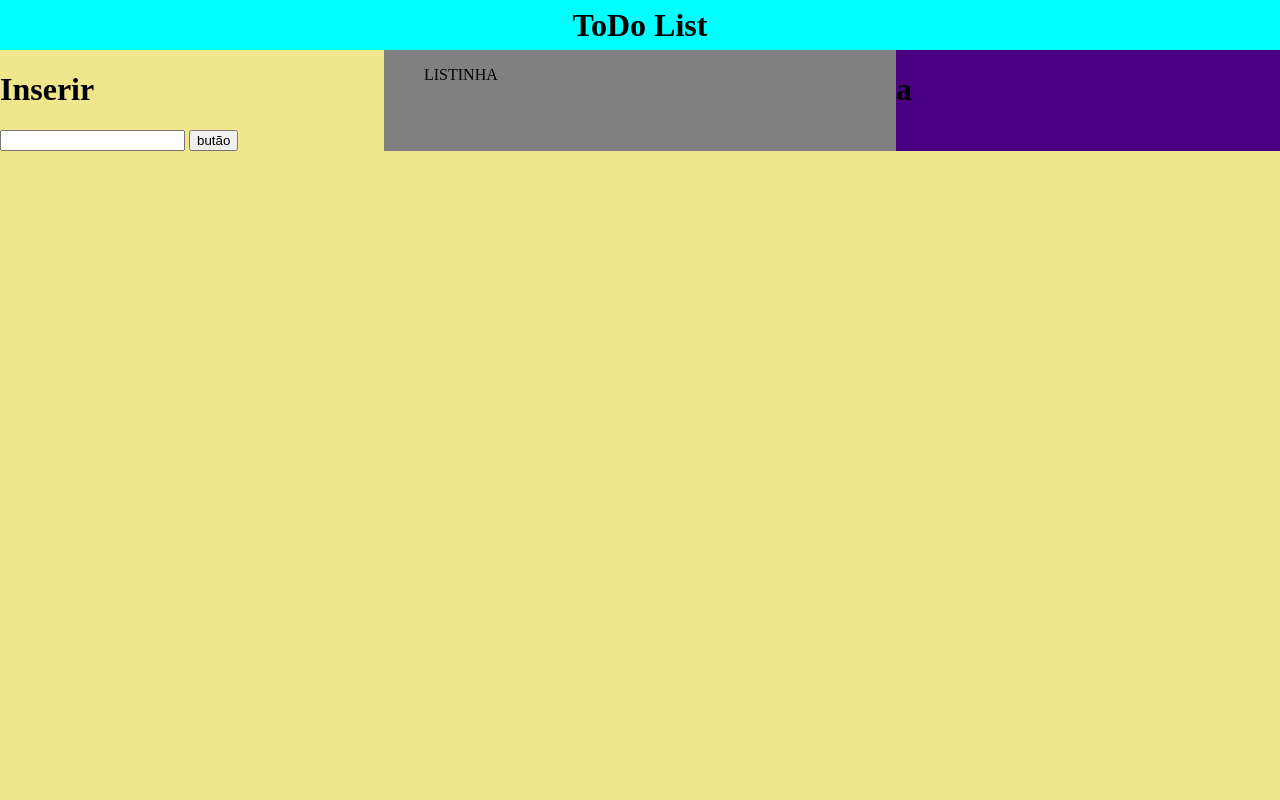
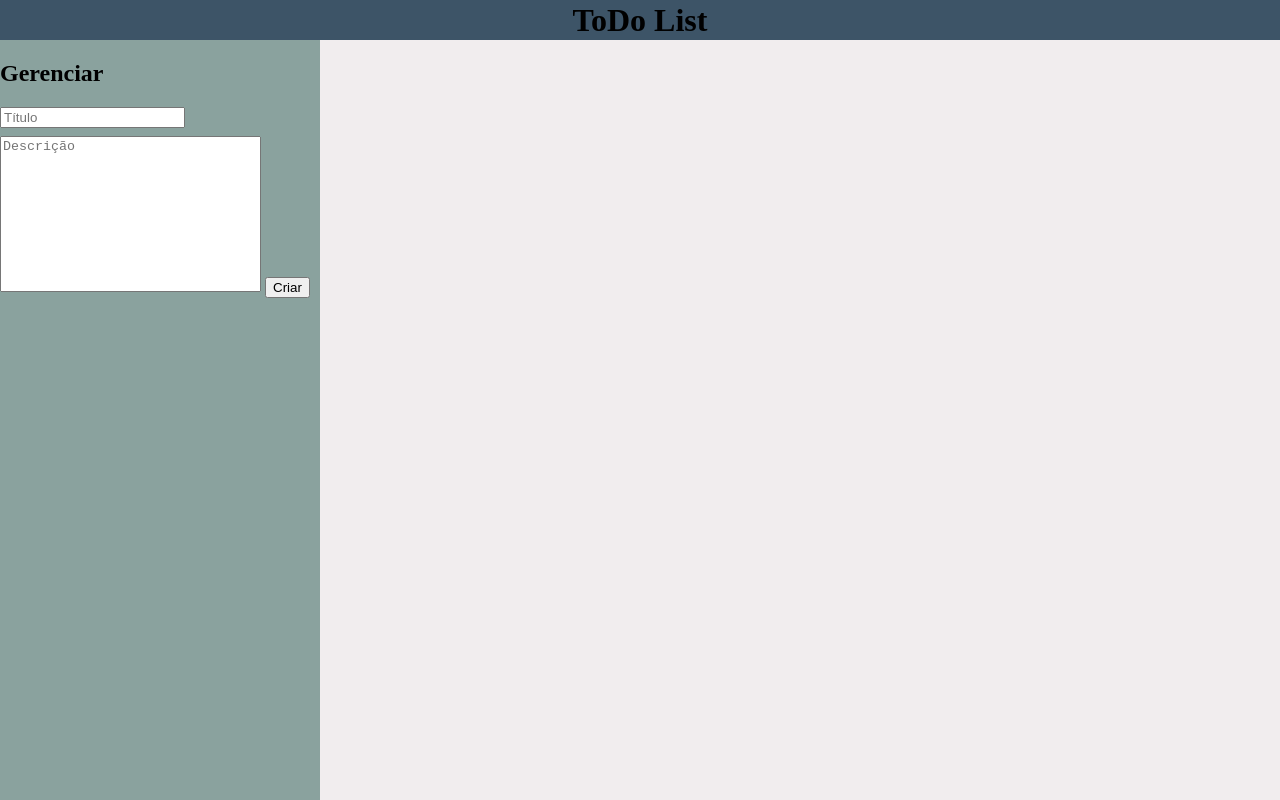
Before and after one commit to matheus-zocratto/Praticando-ToDo-List, a website: page index.html in a window 1280 px wide. Drawn offline with Linux system fonts and the light colour scheme.

Commit message:
alterações em toda a estrutura do projeto ToDo

```diff
--- /dev/null
+++ b/ToDo.js
@@ -0,0 +1,6 @@
+class ToDo {
+  constructor(titulo, descricao){
+    this.titulo = titulo;
+    this.descricao = descricao;
+  }
+}
--- a/estilo.css
+++ b/estilo.css
@@ -2,36 +2,38 @@ header {
   display: flex;
   align-items: center;
   justify-content: center;
-  background-color: aqua;
-  height: 50px;
-
+  background-color: #3d5467;
+  height: 5vh;
 }
 
 body {
   margin: 0px 0px;
-  height: 100%;
-  background-color: khaki;
 }
 
-main {
+.content {
   display: flex;
-  width: 100%;
-  height: 100%;
+  min-height: 100vh;
+  flex-direction: column;
 }
 
-.inserir {
-  min-width: 30% ;
-  min-height: 100%;
+.mainContent {
+  display: flex;
+  height: 95vh;
+  align-items: stretch;
 }
 
-.lista {
-  background-color: grey;
-  min-width: 40% ;
-
+.leftDiv {
+  flex: 1;
+  background-color: #8aa29e;
 }
 
-.terminados {
-  background-color: indigo;
-  min-width: 30%;
-  min-height: 100%;
+.middleDiv {
+  display: flex;
+  flex: 3;
+  background-color: #F1EDEE;
 }
+
+.textBigHeight {
+  margin-top: 8px;
+  resize: none;
+}
--- a/index.html
+++ b/index.html
@@ -6,22 +6,23 @@
   <link rel="stylesheet" href="estilo.css">
 </head>
 <body>
-  <header>
-    <h1>ToDo List</h1>
-  </header>
-  <main>
-    <div class="inserir">
-      <h1>Inserir</h1>
-      <input type="text" name="" id="campoTexto">
-      <button id="butaozimTop">butão</button>
+  <div class="content">
+    <header>
+      <h1>ToDo List</h1>
+    </header>
+    <div class="mainContent">
+      <div class="leftDiv">
+        <h2>Gerenciar</h2>
+        <input id="titleInput" type="text" placeholder="Título">
+        <textarea id="descriptionInput" class="textBigHeight" name="Descrição" cols="30" rows="10" placeholder="Descrição"></textarea>
+        <button id="createButton">Criar</button>
+      </div>
+      <div class="middleDiv">
+
+      </div>
     </div>
-    <div class="lista">
-      <ul id="listinhaTop"> LISTINHA</ul>
-    </div>
-    <div class="terminados">
-      <h1>a</h1>
-    </div>
-  </main>
+
+  </div>
 
 <script src="java.js"></script>
 </body>
--- a/java.js
+++ b/java.js
@@ -1,15 +1,21 @@
+const button = document.querySelector("#createButton");
+
+
 function main (){
-  const botao = document.querySelector('#butaozimTop');
-  const listinha = document.querySelector('#listinhaTop');
-  const campoTexto = document.querySelector('#campoTexto');
-
-  botao.addEventListener ('click', () => {
-    let item = document.createElement('li');
-    let texto = campoTexto.value;
-    item.innerHTML = texto;
-    listinha.appendChild(item);
-    campoTexto.value = '';
+  button.addEventListener('click', () => {
+    createToDo()
   });
 }
 
+function createToDo (){
+  //Pegar valores dos campos
+  let title = document.getElementById('titleInput');
+  let description = document.getElementById('descriptionInput');
+  //Criar um ToDo com os valores pegos do campo
+  //const toDo = new ToDo(title.value, description.value)
+  //limpar campo
+  title.value = '';
+  description.value = '';
+}
+
 main();
```
